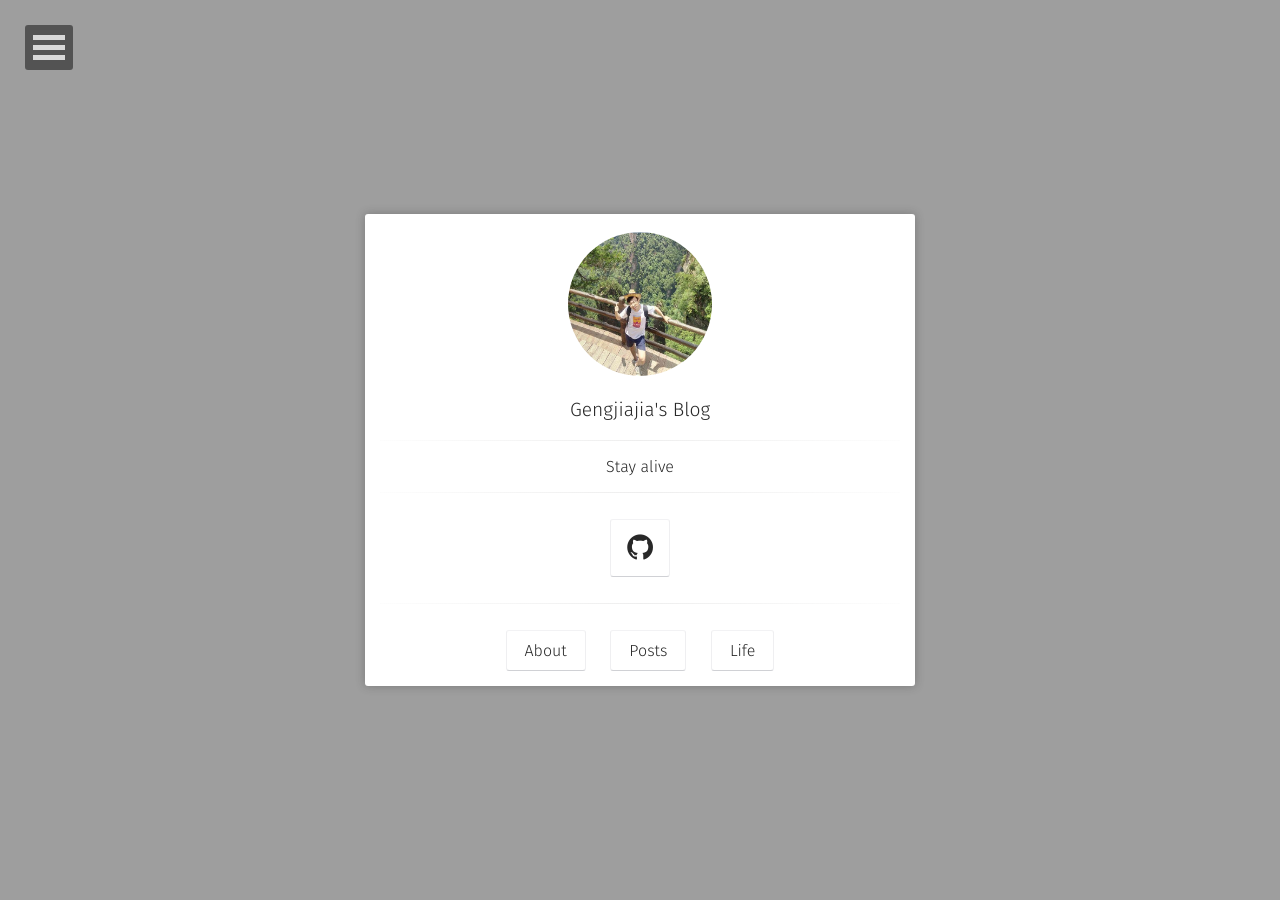
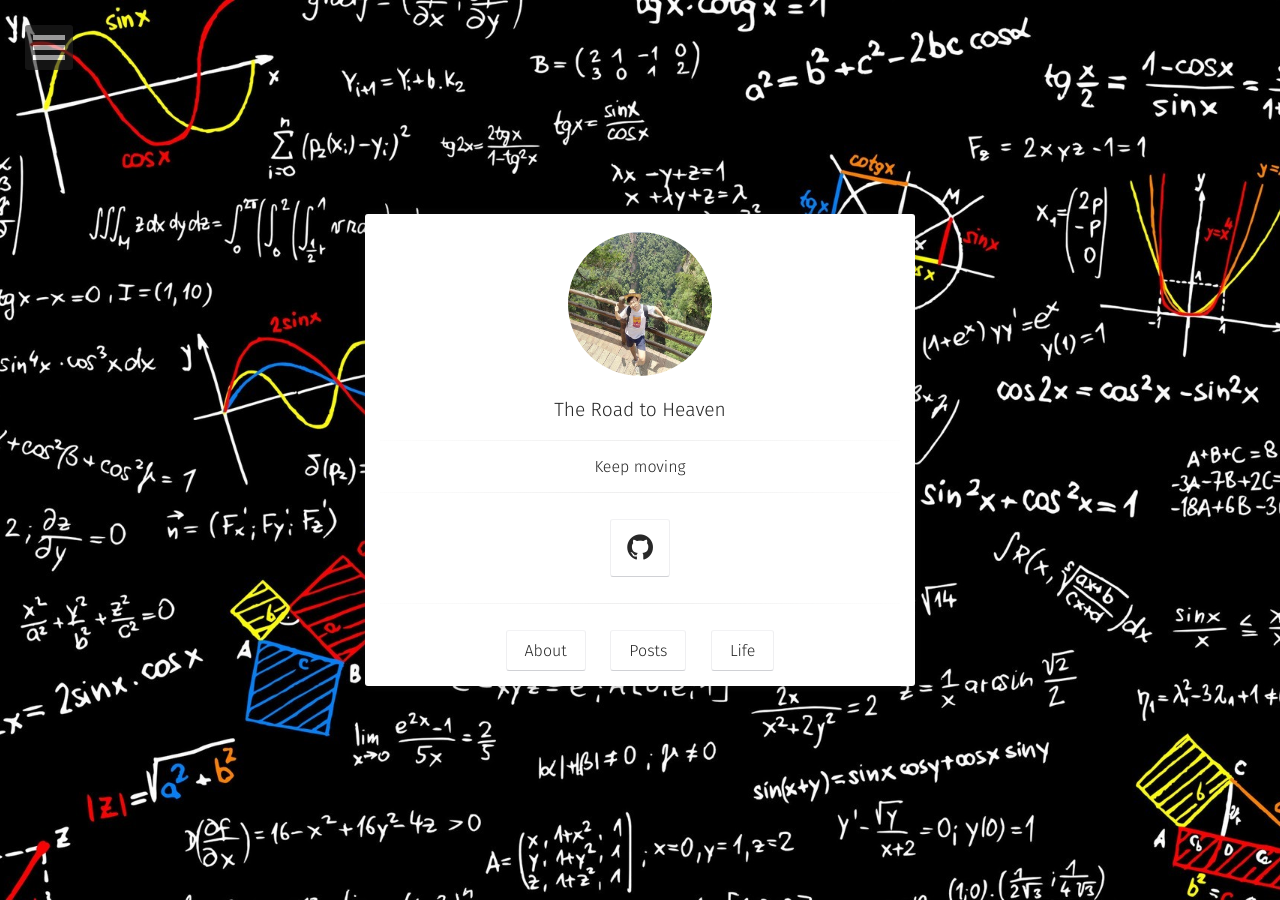
Before and after one commit to saicoco/saicoco.github.io, a Jekyll site: the page built from index.html, in a window 1280 px wide. Built offline with Jekyll 4.4.1, drawn with Linux system fonts in a browser that asks for light colours; some web fonts are replaced.

Commit message:
update background imag

```diff
--- a/_config.yml
+++ b/_config.yml
@@ -1,11 +1,11 @@
 # Site
-title:              Gengjiajia's Blog
-bio:                'Stay alive'
-description:        "For mind."
+title:              The Road to Heaven
+bio:                'Keep moving'
+description:        "Keep moving."
 reading_time:       true
 words_per_minute:   200
 logo:               'assets/img/me.jpg'
-background:         'assets/img/bg.png'
+background:         'assets/img/bg.jpg'
 tiled_bg:           false   # Set this true if you want to tile your background image, otherwise it will be covered
 locale:             zn_CH
 url:                https://saicoco.github.io
```
Also changed, not shown: assets/img/bg.jpg (added), assets/img/bg_bk.png (added).
